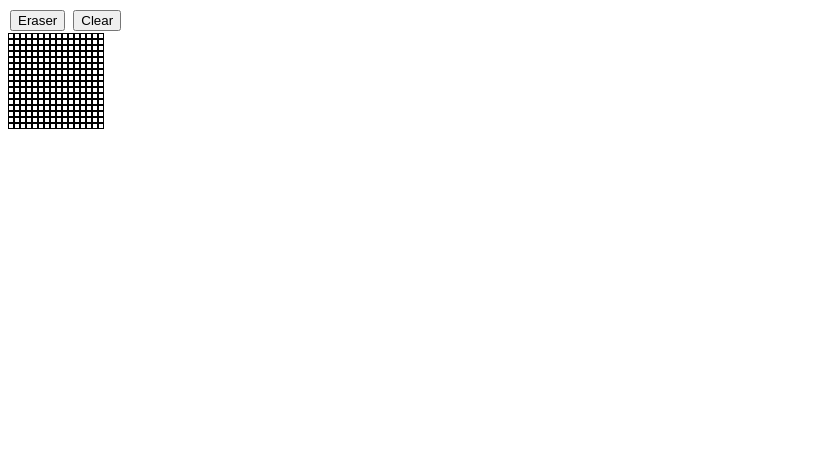
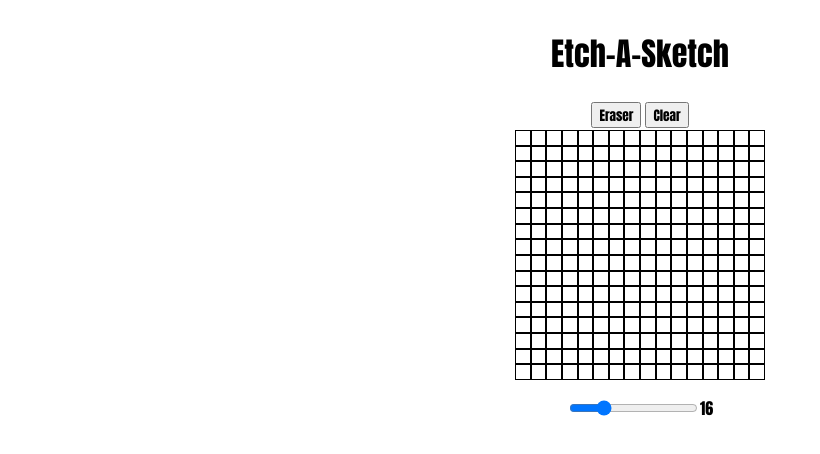
Before and after one commit to kcolreh/Etch-A-Sketch, a plain HTML site: page index.html in a window 1280 px wide. Shown: the whole page, without its empty margins (0-820 px from the left). Drawn offline with Linux system fonts and the light colour scheme.

Commit message:
Create dynamic grid that adjusts its size based on user imput

```diff
--- a/index.html
+++ b/index.html
@@ -7,11 +7,19 @@
     <title>Etch-A-Sketch</title>
   </head>
   <body>
-    <header></header>
+    <header>
+      <H1>Etch-A-Sketch</H1>
+    </header>
+    <div class="buttons">
     <button class="btn" id="erase">Eraser</button>
     <button class="btn" id="clear">Clear</button>
     </div>
+    </div>
     <div class="container"></div>
+    <div class="slider">
+      <input id ="range" type="range" min="1" max="64" value="16" oninput="rangeValue.innerText = this.value">
+      <p id="rangeValue">16</p>
+    </div>
     <footer></footer>
   </body>
 </html>
--- a/java.js
+++ b/java.js
@@ -1,11 +1,31 @@
 const container = document.querySelector('.container');
+const slider = document.querySelector('#range');
+const grid = document.querySelectorAll('.grid');
 
 
-for (let i = 0; i < 256; i++) {
-    const grid = document.createElement('div');
-    grid.classList.add('grid');
-    container.appendChild(grid);
+createGrid();
+
+slider.addEventListener('change', function () {
+    let boxes = document.querySelectorAll('.grid');
+    boxes.forEach(box => {
+        box.remove();//removes old grid
+    });
+    createGrid() //makes new grid afte reset
+})
+
+
+function createGrid() {
+    for (let i = 0; i < (slider.value * slider.value); i++) {
+        const grid = document.createElement('div');
+        let a = slider.value;
+        const boxSize = 250 / a; //Creates dynamic boxes
+        grid.classList.add('grid');
+        grid.style.width = boxSize + 'px';
+        grid.style.height = boxSize + 'px';
+        container.appendChild(grid);
+    }
 }
+
 
 
 //Paints the divs when you hover your mouse over them;
@@ -23,8 +43,6 @@ clear.addEventListener('click', function () {
     hover.forEach((div) => {
         div.classList.remove('change');
     })
-
-
 });
 
 //Erses the paint when you hover your mouse over them
--- a/style.css
+++ b/style.css
@@ -2,18 +2,33 @@
     *:before,
     *:after {
       box-sizing: border-box;
+      font-family: Impact, Haettenschweiler, 'Arial Narrow Bold', sans-serif;
+    }
+
+  h1,
+  body{
+    display: flex;
+    flex-direction: column;
+    align-items: center;
+  }
+
+  .buttons{
+    display: flex;
+  }
+
+  .slider{
+    display: flex;
   }
 
   .container {
     display: flex;
     flex-wrap: wrap;
-  width: 100px;
+    width: 250px;
+    height: 250px;
   }
 
   .grid {
     border: 0.1px solid black;
-  width: 6px;
-  height: 6px;
   }
 
   .change {
```
Lines whose indentation alone changed are shown as unchanged.
